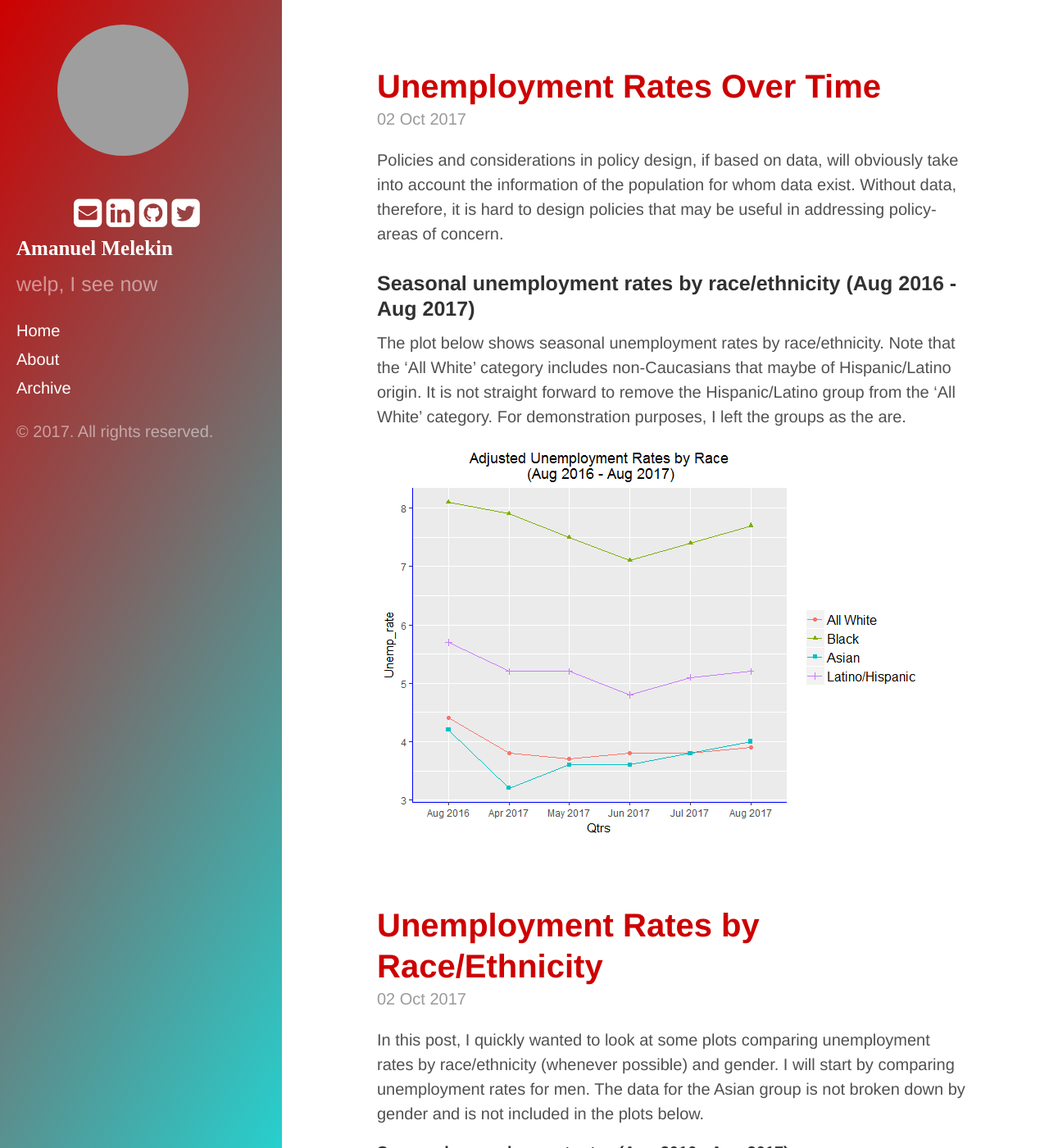
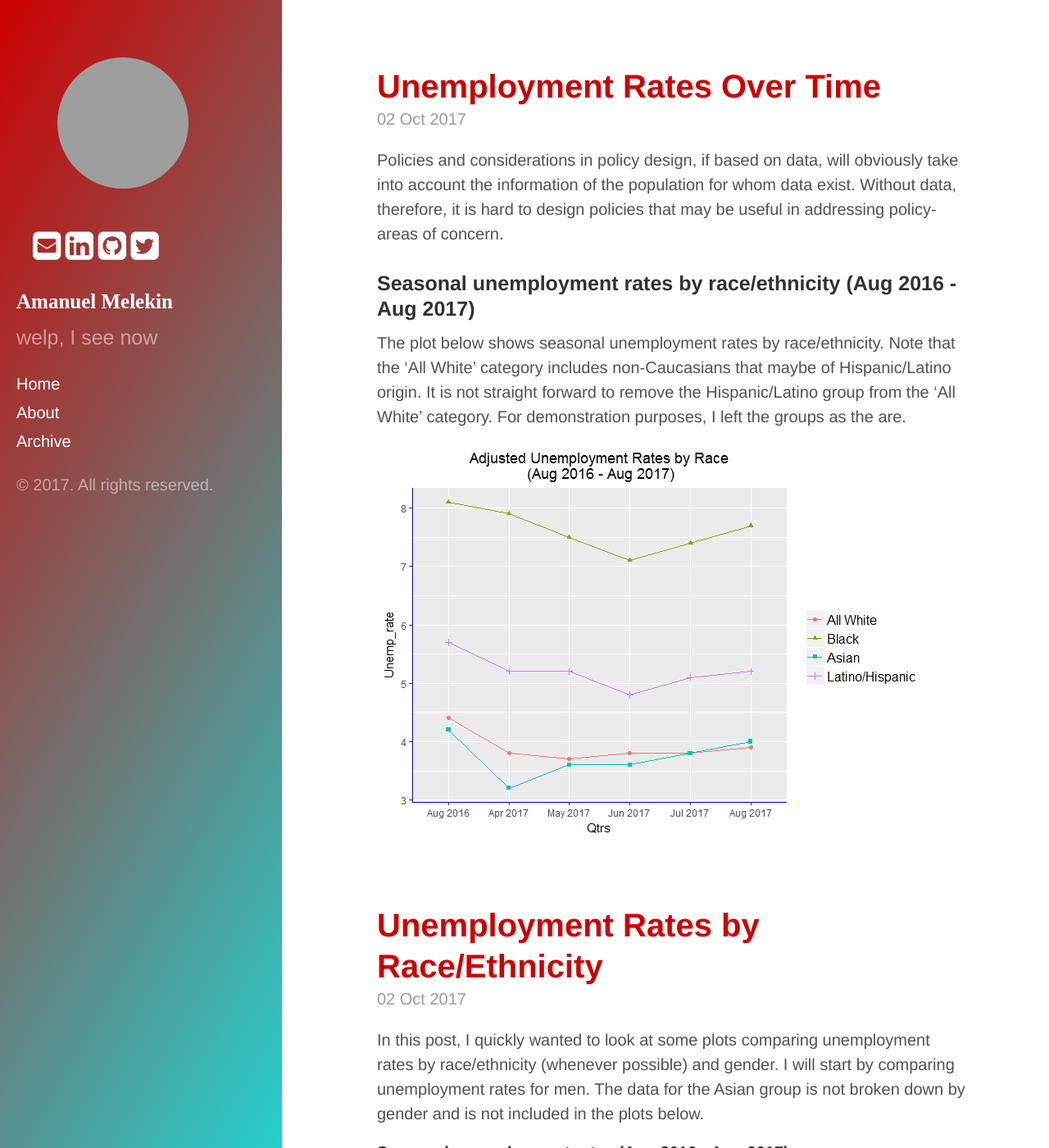
Before and after one commit to azmelekin/azmelekin.github.io, a Jekyll site: the page built from index.html, in a window 1280 px wide and 1400 px high. Shown: the whole window at 82% size. Built offline with Jekyll 4.4.1, drawn with Linux system fonts in a browser that asks for light colours; nearby versions of some CDN libraries; some web fonts are replaced; the list of posts is cut into pages by our own code; grey boxes are pictures that could not be loaded.

Commit message:
moretweaking

```diff
--- a/_includes/sidebar.html
+++ b/_includes/sidebar.html
@@ -5,6 +5,8 @@
   <div class="sidebar-logo" style="align:center" >
       <img src="https://s.gravatar.com/avatar/bdc47572bf329aace9009b582c9f780e?s=80" />
 </div>
+
+<div style="clear: both;"></div>
 
 <div id="contact-list" style="text-align:center">
 
--- a/public/css/hyde.css
+++ b/public/css/hyde.css
@@ -55,7 +55,7 @@
 
 .sidebar {
   text-align: center;
-  padding: 0rem 1rem;	/*changed these from 2rem 1rem to 0rem 1rem */
+  padding: 2rem 1rem;	/*changed these from 2rem 1rem to 0rem 1rem */
   color: rgba(255,255,255,.5);
   background-color: #202020;
   overflow: hidden;
@@ -90,7 +90,7 @@
 	overflow-y: scroll;
 
   }
-}*/
+}  */
 
 /*new*/
 @media (min-width: 48rem) {
@@ -106,16 +106,16 @@
 
   .sidebar-logo {
       float:center;
-      padding-left: 20px;
-      padding-top: 5px;
-      padding-bottom: 5px;
+      padding-left: -20px;
+      padding-top: -10px;
+      padding-bottom: -20px;
     }
 
   #contact-list {
       float:left;
-      padding-left: 50px;
-      padding-top : -5px;
-      padding-bottom: 5px;
+      padding-left: -20px;
+      padding-top : -30px;
+      padding-bottom: 30px;
 
     }
 }
```
Also changed, not shown: public/favicon-envelope.ico (deleted).
